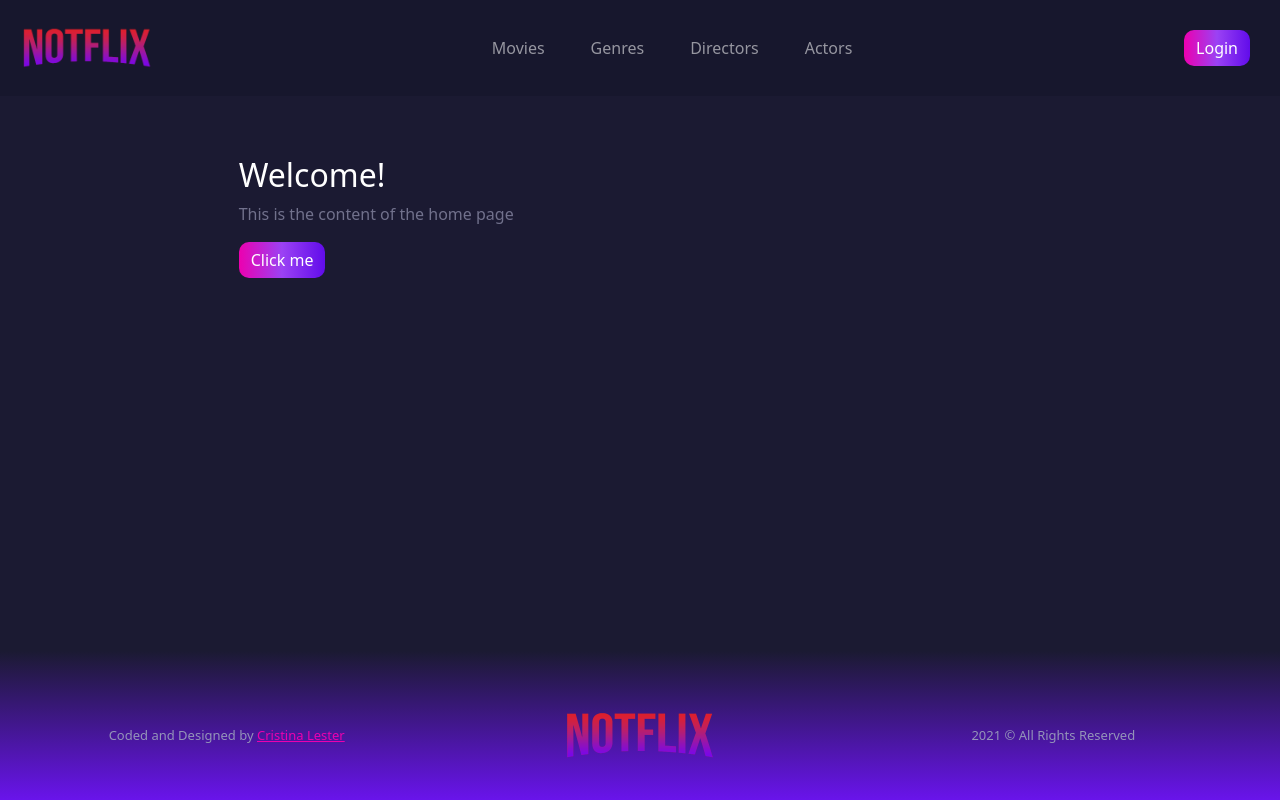
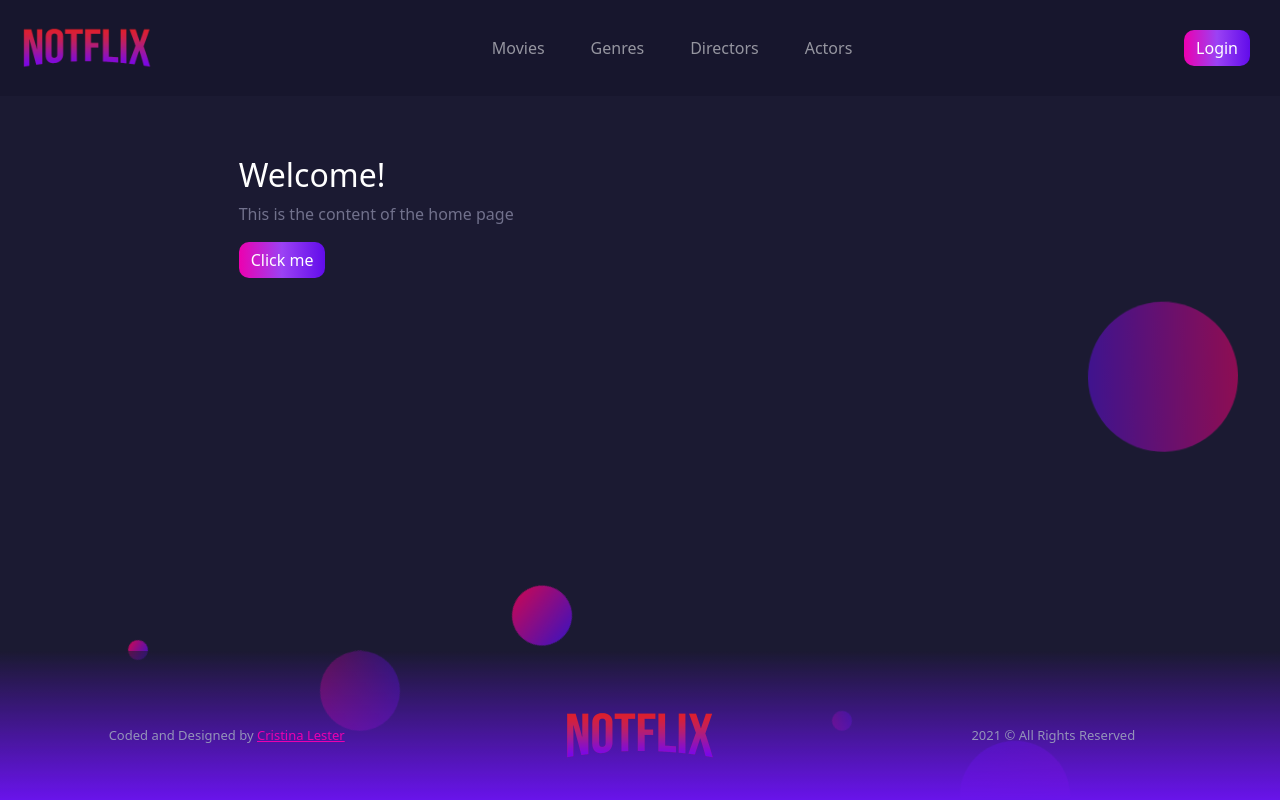
Before and after one commit to MichiyoYo/notflix-db, a React (Create React App) app: page / in a window 1280 px wide. Built offline with nearby package versions, Linux system fonts and the light colour scheme.

Commit message:
added animated background

```diff
--- a/public/index.html
+++ b/public/index.html
@@ -15,6 +15,21 @@
   </head>
   <body>
     <noscript>You need to enable JavaScript to run this app.</noscript>
-    <div id="root"></div>
+
+    <div class="area">
+      <ul class="circles">
+        <li></li>
+        <li></li>
+        <li></li>
+        <li></li>
+        <li></li>
+        <li></li>
+        <li></li>
+        <li></li>
+        <li></li>
+        <li></li>
+      </ul>
+      <div id="root"></div>
+    </div>
   </body>
 </html>
--- a/src/components/footer/_footer.scss
+++ b/src/components/footer/_footer.scss
@@ -2,7 +2,7 @@
   position: absolute;
   bottom: 0;
   width: 100%;
-  background-image: linear-gradient(180deg, #1b1a32, #6914eb);
+  background-image: linear-gradient(180deg, #1b1a3294, #6914eb);
   .row {
     padding: 60px 20px 40px 20px;
     .credits,
--- /dev/null
+++ b/src/scss/_animated-bg.scss
@@ -0,0 +1,117 @@
+.area {
+  // background: #4e54c8;
+  // background: -webkit-linear-gradient(to left, #8f94fb, #4e54c8);
+  width: 100%;
+  height: 100vh;
+  z-index: 1;
+}
+
+.circles {
+  position: absolute;
+  top: 0;
+  left: 0;
+  width: 100%;
+  height: 100%;
+  overflow: hidden;
+}
+
+.circles li {
+  position: absolute;
+  display: block;
+  list-style: none;
+  width: 20px;
+  height: 20px;
+  //background: rgba(255, 255, 255, 0.2);
+  background-image: linear-gradient(90deg, $purple, $magenta);
+  animation: animate 25s linear infinite;
+  bottom: -150px;
+}
+
+.circles li:nth-child(1) {
+  left: 25%;
+  width: 80px;
+  height: 80px;
+  animation-delay: 0s;
+}
+
+.circles li:nth-child(2) {
+  left: 10%;
+  width: 20px;
+  height: 20px;
+  animation-delay: 2s;
+  animation-duration: 12s;
+}
+
+.circles li:nth-child(3) {
+  left: 70%;
+  width: 20px;
+  height: 20px;
+  animation-delay: 4s;
+}
+
+.circles li:nth-child(4) {
+  left: 40%;
+  width: 60px;
+  height: 60px;
+  animation-delay: 0s;
+  animation-duration: 18s;
+}
+
+.circles li:nth-child(5) {
+  left: 65%;
+  width: 20px;
+  height: 20px;
+  animation-delay: 0s;
+}
+
+.circles li:nth-child(6) {
+  left: 75%;
+  width: 110px;
+  height: 110px;
+  animation-delay: 3s;
+}
+
+.circles li:nth-child(7) {
+  left: 35%;
+  width: 150px;
+  height: 150px;
+  animation-delay: 7s;
+}
+
+.circles li:nth-child(8) {
+  left: 50%;
+  width: 25px;
+  height: 25px;
+  animation-delay: 15s;
+  animation-duration: 45s;
+}
+
+.circles li:nth-child(9) {
+  left: 20%;
+  width: 15px;
+  height: 15px;
+  animation-delay: 2s;
+  animation-duration: 35s;
+}
+
+.circles li:nth-child(10) {
+  left: 85%;
+  width: 150px;
+  height: 150px;
+  animation-delay: 0s;
+  animation-duration: 11s;
+}
+
+@keyframes animate {
+  0% {
+    transform: translateY(0) rotate(0deg);
+    opacity: 1;
+    border-radius: 50%;
+  }
+
+  100% {
+    transform: translateY(-1000px) rotate(720deg);
+    opacity: 0;
+    border-radius: 100%;
+  }
+}
--- a/src/scss/_base.scss
+++ b/src/scss/_base.scss
@@ -4,6 +4,7 @@
   padding: 0;
   width: 100vw;
   height: 100vh;
+  overflow: hidden;
 }
 
 body {
--- /dev/null
+++ b/src/scss/_fonts.scss
@@ -0,0 +1 @@
+@import url("https://fonts.googleapis.com/css?family=Exo:400,700");
--- a/src/scss/styles.scss
+++ b/src/scss/styles.scss
@@ -4,6 +4,10 @@
 
 @import "./utilities";
 
+@import "./fonts";
+
+@import "./animated-bg";
+
 @import "./base";
 
 @import "../components/components";
```
